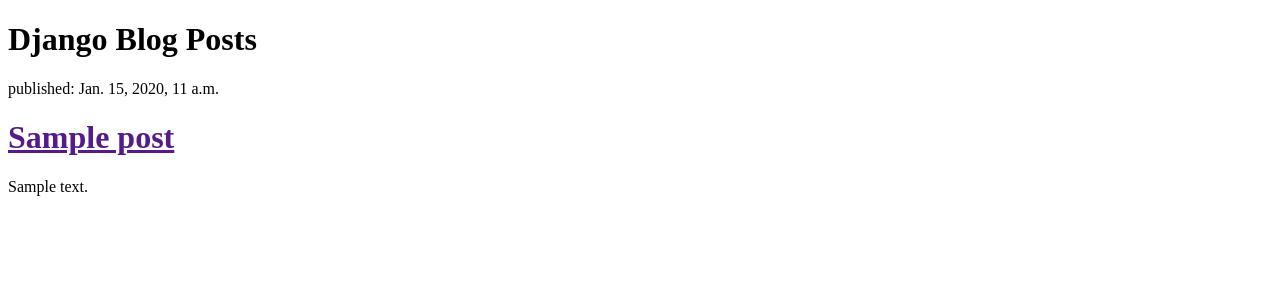
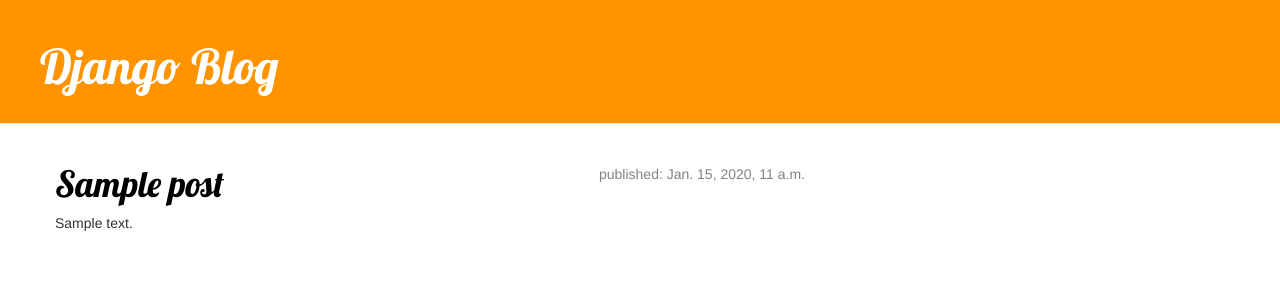
Before and after one commit to Armin-Smailzade/django-blog, a Django app: template blog/templates/blog/post_list.html in a window 1280 px wide. Shown: the top 302 px of the page. Run offline with Django 3.2, Linux system fonts and the light colour scheme; the template is opened without the code that fills it: values that come from a table or form of the project are taken from there, others are empty; tables that the repository leaves empty hold one stand-in row (values such as "Sample post"); some libraries are stand-ins or nearby versions.

Commit message:
CSS and more Templates

```diff
--- /dev/null
+++ b/blog/static/css/blog.css
@@ -0,0 +1,47 @@
+.page-header {
+    background-color: #ff9400;
+    margin-top: 0;
+    padding: 20px 20px 20px 40px;
+}
+
+.page-header h1, .page-header h1 a, .page-header h1 a:visited, .page-header h1 a:active {
+    color: #ffffff;
+    font-size: 36pt;
+    text-decoration: none;
+}
+
+.content {
+    margin-left: 40px;
+}
+
+h1, h2, h3, h4 {
+    font-family: 'Lobster', cursive;
+}
+
+.date {
+    float: right;
+    color: #828282;
+}
+
+.save {
+    float: right;
+}
+
+.post-form textarea, .post-form input {
+    width: 100%;
+}
+
+.top-menu, .top-menu:hover, .top-menu:visited {
+    color: #ffffff;
+    float: right;
+    font-size: 26pt;
+    margin-right: 20px;
+}
+
+.post {
+    margin-bottom: 70px;
+}
+
+.post h1 a, .post h1 a:visited {
+    color: #000000;
+}
--- /dev/null
+++ b/blog/templates/blog/base.html
@@ -0,0 +1,37 @@
+<!DOCTYPE html>
+{% load staticfiles %}
+
+<html>
+	<head>
+
+		<link rel="stylesheet" href="//maxcdn.bootstrapcdn.com/bootstrap/3.2.0/css/bootstrap.min.css">
+		<link rel="stylesheet" href="//maxcdn.bootstrapcdn.com/bootstrap/3.2.0/css/bootstrap-theme.min.css">
+
+		<link href="http://fonts.googleapis.com/css?family=Lobster&subset=latin,latin-ext" rel="stylesheet" type="text/css">
+
+		<link rel="stylesheet" href="{% static 'css/blog.css' %}">
+
+		<div>
+
+		</div>
+		<title>Development</title>
+
+	</head>
+
+	<body>
+
+		<div class="page-header">
+	        <h1><a href="/">Django Blog</a></h1>
+	    </div>
+	    <div class="content container">
+	        <div class="row">
+	            <div class="col-md-8">
+	            {% block content %}
+
+	            {% endblock %}
+	            </div>
+	        </div>
+	    </div>
+
+	</body>
+</html>
--- a/blog/templates/blog/post_list.html
+++ b/blog/templates/blog/post_list.html
@@ -1,25 +1,13 @@
-<!DOCTYPE html>
-<html>
-	<head>
-		<title>Development</title>
-	</head>
+{% extends 'blog/base.html' %}
 
-	<body>
-
-		<div>
-			<h1><a href"">Django Blog Posts</a></h1>
-		</div>
-
-		{% for post in posts %}
-
-			<div>
-				<p>published: {{post.published_date}}</p>
-				<h1><a href="">{{post.title}}</a></h1>
-				<P>{{post.text|linebreaks}}</P>
-
-			</div>
-
-		{% endfor %}
-
-	</body>
-</html>
+{% block content %}
+	{% for post in posts %}
+	    <div class="post">
+	        <div class="date">
+	            <p>published: {{ post.published_date }}</p>
+	        </div>
+	        <h1><a href="{% url 'post_detail' pk=post.pk %}"> {{ post.title }} </a></h1>
+	        <p>{{ post.text|linebreaks }}</p>
+	    </div>
+	{% endfor %}
+{% endblock %}
--- a/blog/urls.py
+++ b/blog/urls.py
@@ -3,5 +3,7 @@
 
 urlpatterns = [
 
-	url(r'^$', views.post_list, name='post_list')
+	url(r'^$', views.post_list, name='post_list'),
+	url(r'^post/(?P<pk>[0-9]+)/$', views.post_detail, name='post_detail') #Django will take everything that you place here and transfer it to a view as a variable called pk
+
 ]
```
Also changed, not shown: blog/templates/blog/post_detail.html (added, +21 -0 lines), blog/views.py (+10 -1 lines).
